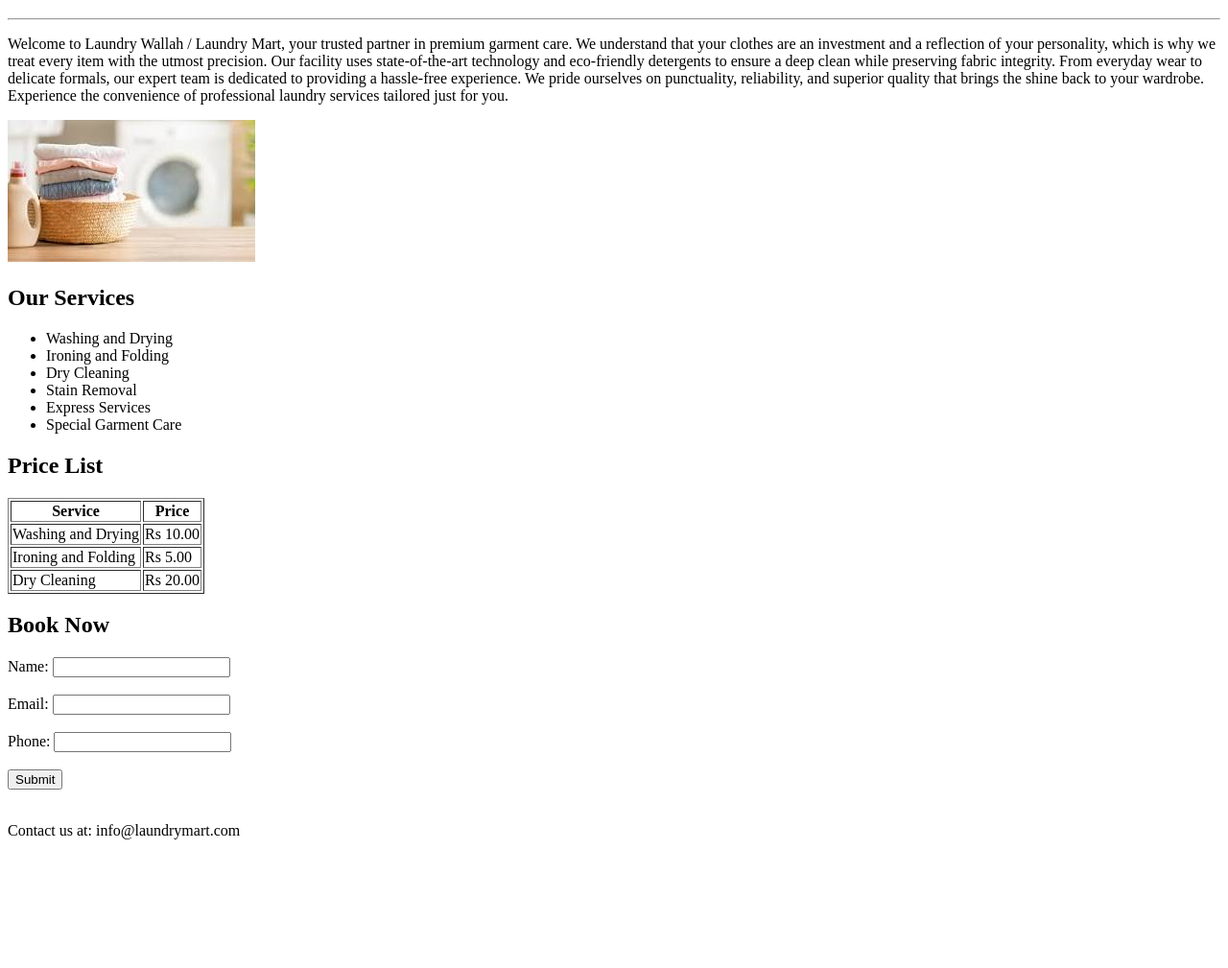
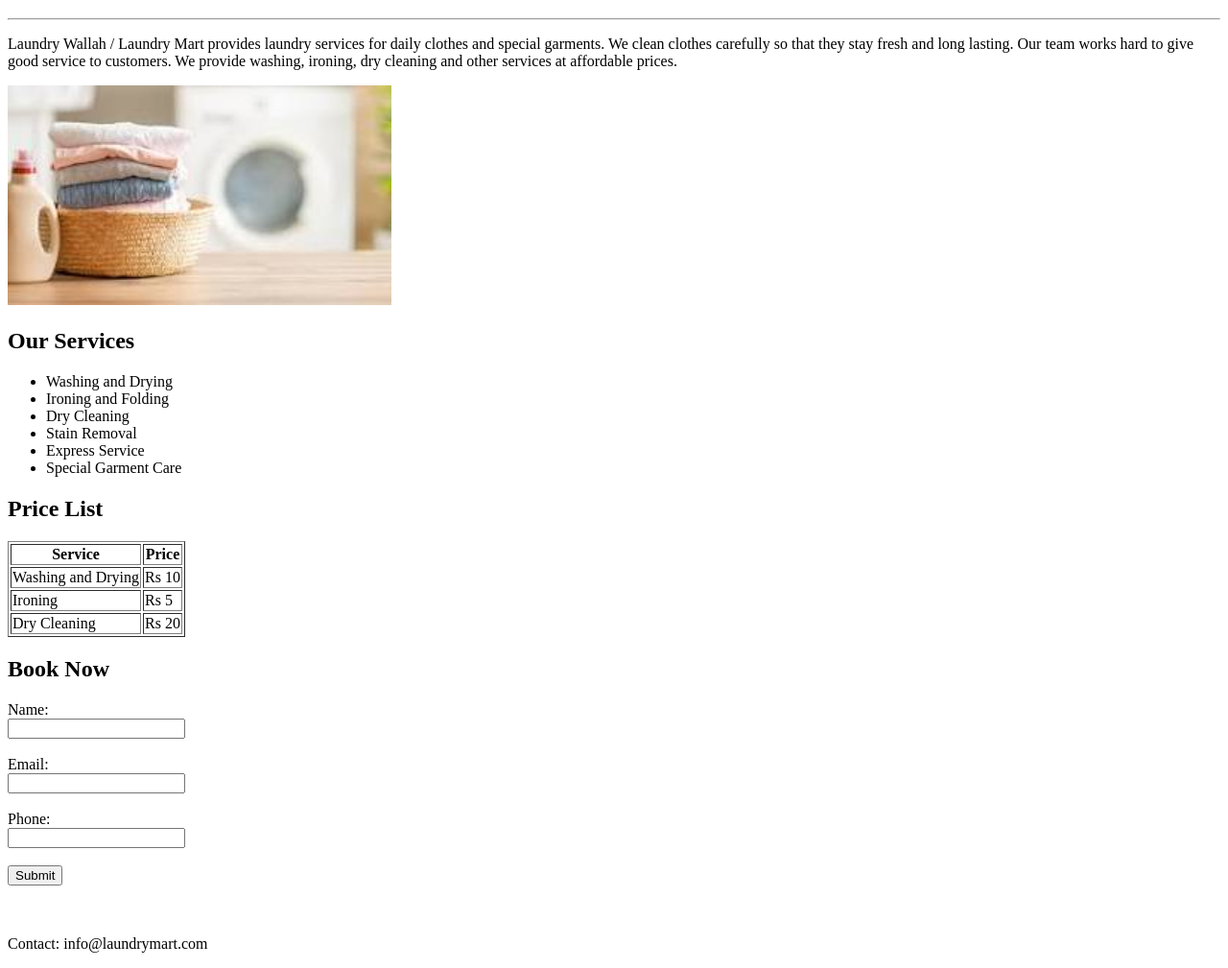
Before and after one commit to Henik19/demo, a plain HTML site: page index.html in a window 1280 px wide. Shown: the part 61-1070 px from the top of the page at 96% size. Before the commit the page ends 952 px from the top, so only its background shows below. Drawn offline with Linux system fonts and the light colour scheme.

Commit message:
Update index.html

```diff
--- a/index.html
+++ b/index.html
@@ -1,87 +1,79 @@
 <!DOCTYPE html>
 <html>
 <head>
-    <title>Laundry Wallah / Laundry Mart</title>
+    <title>Laundry Wallah</title>
 </head>
+
 <body>
 
-    <header>
 <h1>Welcome to Laundry Wallah / Laundry Mart</h1>
-    </header>
-
 <hr>
 
-    <section>
 <p>
-            Welcome to Laundry Wallah / Laundry Mart, your trusted partner in premium garment care. We understand that your clothes are an investment and a reflection of your personality, which is why we treat every item with the utmost precision. Our facility uses state-of-the-art technology and eco-friendly detergents to ensure a deep clean while preserving fabric integrity. From everyday wear to delicate formals, our expert team is dedicated to providing a hassle-free experience. We pride ourselves on punctuality, reliability, and superior quality that brings the shine back to your wardrobe. Experience the convenience of professional laundry services tailored just for you.
+Laundry Wallah / Laundry Mart provides laundry services for daily clothes and special garments.
+We clean clothes carefully so that they stay fresh and long lasting.
+Our team works hard to give good service to customers.
+We provide washing, ironing, dry cleaning and other services at affordable prices.
 </p>
-    </section>
 
-    <section>
-        <img src="download.jpg" alt="Laundry Service Interior">
-    </section>
+<img src="download.jpg" alt="Laundry Shop Image" width="400">
 
-    <section>
 <h2>Our Services</h2>
 <ul>
 <li>Washing and Drying</li>
 <li>Ironing and Folding</li>
 <li>Dry Cleaning</li>
 <li>Stain Removal</li>
-            <li>Express Services</li>
+<li>Express Service</li>
 <li>Special Garment Care</li>
 </ul>
-    </section>
 
-    <section>
 <h2>Price List</h2>
+
 <table border="1">
-            <thead>
 <tr>
 <th>Service</th>
 <th>Price</th>
 </tr>
-            </thead>
-            <tbody>
+
 <tr>
 <td>Washing and Drying</td>
-                    <td>Rs 10.00</td>
+<td>Rs 10</td>
 </tr>
+
 <tr>
-                    <td>Ironing and Folding</td>
-                    <td>Rs 5.00</td>
+<td>Ironing</td>
+<td>Rs 5</td>
 </tr>
+
 <tr>
 <td>Dry Cleaning</td>
-                    <td>Rs 20.00</td>
+<td>Rs 20</td>
 </tr>
-            </tbody>
+
 </table>
-    </section>
 
-    <section>
 <h2>Book Now</h2>
+
 <form>
-            <label for="name">Name:</label>
-            <input type="text" id="name" name="name" required>
+
+Name:<br>
+<input type="text" name="name"><br><br>
+
+Email:<br>
+<input type="email" name="email"><br><br>
+
+Phone:<br>
+<input type="text" name="phone"><br><br>
+
+<input type="submit" value="Submit">
+
+</form>
+
 <br><br>
 
-            <label for="email">Email:</label>
-            <input type="email" id="email" name="email" required>
-            <br><br>
-
-            <label for="phone">Phone:</label>
-            <input type="tel" id="phone" name="phone" required>
-            <br><br>
-
-            <button type="submit">Submit</button>
-        </form>
-    </section>
-
-    <br>
-
 <footer>
-        <p>Contact us at: info@laundrymart.com</p>
+<p>Contact: info@laundrymart.com</p>
 </footer>
 
 </body>
```
Lines whose indentation alone changed are shown as unchanged.
